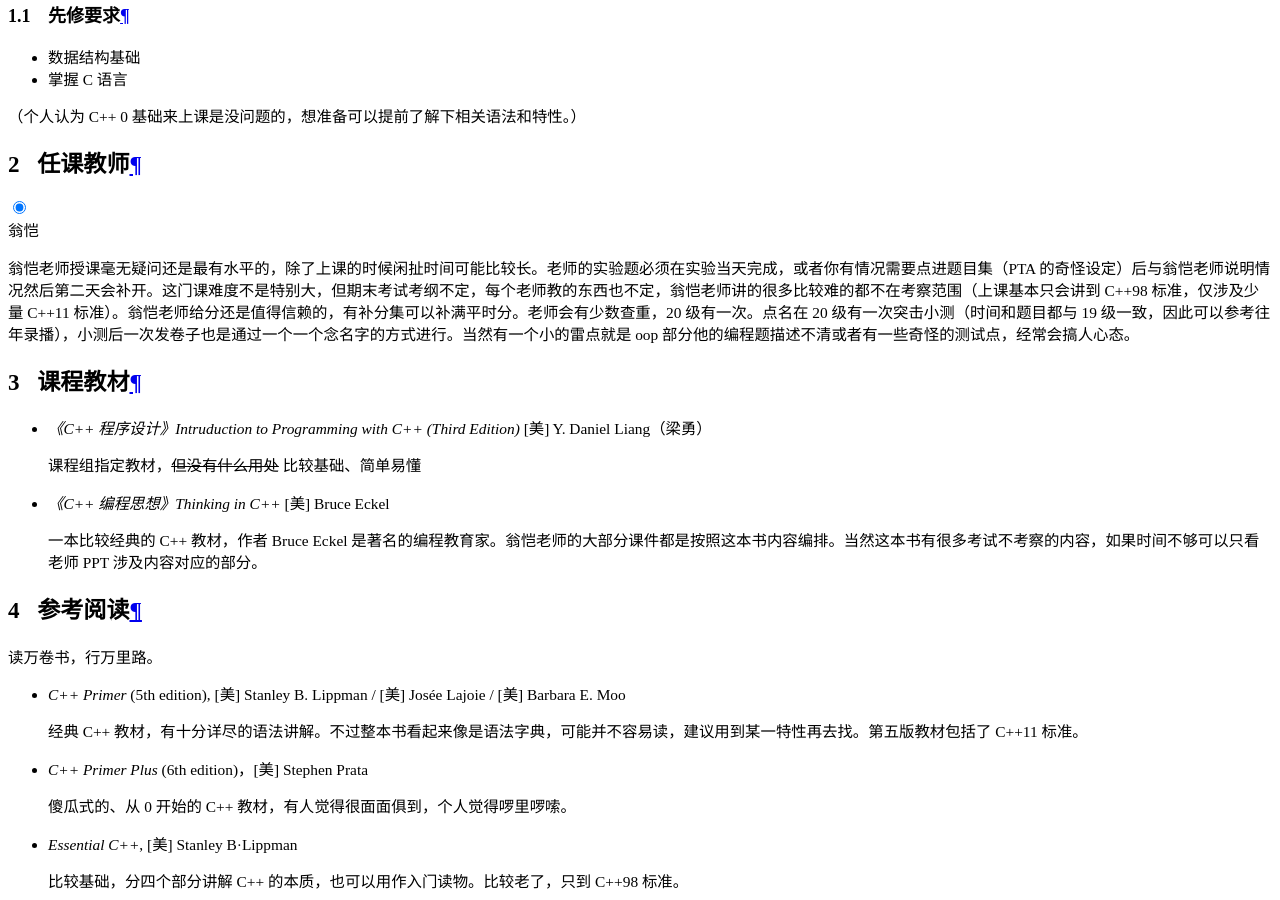
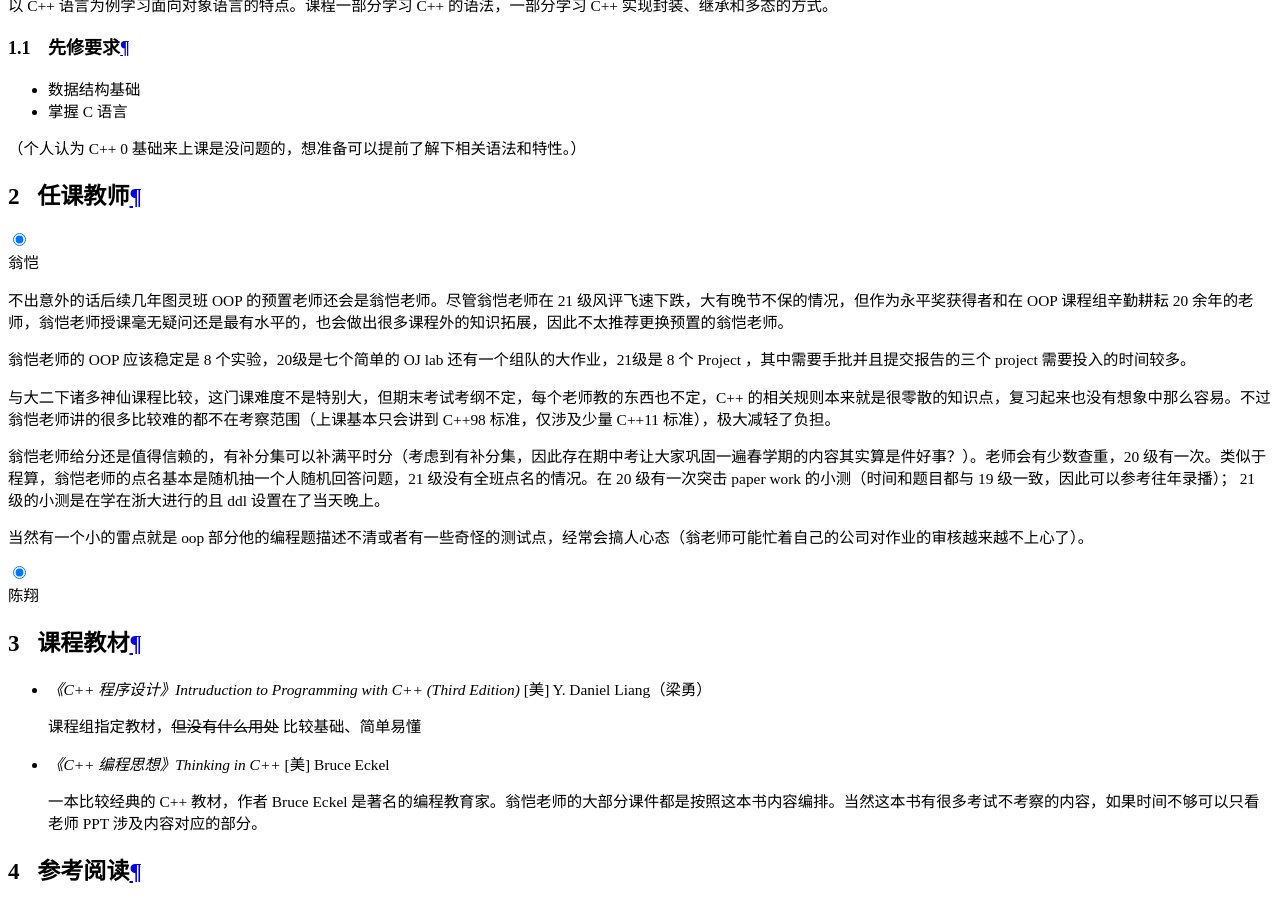
Before and after one commit to ZJU-Turing/TuringCourses, an MkDocs documentation site: the page built from docs/major_basic/object_oriented_programming/index.md, in a window 1280 px wide and 900 px high, scrolled down 17948 px. Built offline with MkDocs 1.6.1 and Material for MkDocs 9.7.7, drawn with Linux system fonts in a browser that asks for light colours; comment, search, counter and statistics services are not loaded; some of the changed text lies outside the part shown.

Commit message:
修改了ads和oop的部分内容，并补充了人工智能逻辑课程的相关内容

```diff
--- a/docs/major_basic/object_oriented_programming/index.md
+++ b/docs/major_basic/object_oriented_programming/index.md
@@ -21,7 +21,17 @@
 
 === "翁恺"
 
-   翁恺老师授课毫无疑问还是最有水平的，除了上课的时候闲扯时间可能比较长。老师的实验题必须在实验当天完成，或者你有情况需要点进题目集（PTA 的奇怪设定）后与翁恺老师说明情况然后第二天会补开。这门课难度不是特别大，但期末考试考纲不定，每个老师教的东西也不定，翁恺老师讲的很多比较难的都不在考察范围（上课基本只会讲到 C++98 标准，仅涉及少量 C++11 标准）。翁恺老师给分还是值得信赖的，有补分集可以补满平时分。老师会有少数查重，20 级有一次。点名在 20 级有一次突击小测（时间和题目都与 19 级一致，因此可以参考往年录播），小测后一次发卷子也是通过一个一个念名字的方式进行。当然有一个小的雷点就是 oop 部分他的编程题描述不清或者有一些奇怪的测试点，经常会搞人心态。
+   不出意外的话后续几年图灵班 OOP 的预置老师还会是翁恺老师。尽管翁恺老师在 21 级风评飞速下跌，大有晚节不保的情况，但作为永平奖获得者和在 OOP 课程组辛勤耕耘 20 余年的老师，翁恺老师授课毫无疑问还是最有水平的，也会做出很多课程外的知识拓展，因此不太推荐更换预置的翁恺老师。
+
+   翁恺老师的 OOP 应该稳定是 8 个实验，20级是七个简单的 OJ lab 还有一个组队的大作业，21级是 8 个 Project ，其中需要手批并且提交报告的三个 project 需要投入的时间较多。
+
+   与大二下诸多神仙课程比较，这门课难度不是特别大，但期末考试考纲不定，每个老师教的东西也不定，C++ 的相关规则本来就是很零散的知识点，复习起来也没有想象中那么容易。不过翁恺老师讲的很多比较难的都不在考察范围（上课基本只会讲到 C++98 标准，仅涉及少量 C++11 标准），极大减轻了负担。
+
+   翁恺老师给分还是值得信赖的，有补分集可以补满平时分（考虑到有补分集，因此存在期中考让大家巩固一遍春学期的内容其实算是件好事？）。老师会有少数查重，20 级有一次。类似于程算，翁恺老师的点名基本是随机抽一个人随机回答问题，21 级没有全班点名的情况。在 20 级有一次突击 paper work 的小测（时间和题目都与 19 级一致，因此可以参考往年录播）； 21 级的小测是在学在浙大进行的且 ddl 设置在了当天晚上。
+
+   当然有一个小的雷点就是 oop 部分他的编程题描述不清或者有一些奇怪的测试点，经常会搞人心态（翁老师可能忙着自己的公司对作业的审核越来越不上心了）。
+
+=== "陈翔"
 
 ## 课程教材
 
@@ -103,19 +113,30 @@
 ## 分数构成
 
 === "翁恺"
-    - quiz 5%
-    - Homework 10%
-    - 七个 Labs（一次上机期中考试） 15%
-    - 一个大 Project 15% team work（2 人一组）
-        - MUD 游戏
-        - 日记本
-        - 也可以是自己的题目
-        - 每个月都要上交进度报告，进度报告一般给 100，结题报告按实际情况给分，四次报告取平均
-    - 期中 5%
-    - 期末 50%
 
-    除此之外还会有补分集（3分），很多同学的平时分都是满分。
+    * 20 级分数构成
+        - quiz 5%
+        - Homework 10%
+        - 七个 Labs（一次上机期中考试） 15%
+        - 一个大 Project 15% team work（2 人一组）
+            - MUD 游戏
+            - 日记本
+            - 也可以是自己的题目
+            - 每个月都要上交进度报告，进度报告一般给 100，结题报告按实际情况给分，四次报告取平均
+        - 期中 5%
+        - 期末 50%
+
+    * 21 级分数构成
+        - quiz 5% （on 雪灾浙大 or paper work）
+        - Homework 16% (一周一个习题集，前两周不算分，最后计算所有题目集总分)
+        - 8 Lab/Project 24% （每个 project 3分）
+        - 期中 5% （90min，在实验课进行）
+        - 期末 50%
+
+    除此之外还会有补分集（20级3分，21级由于期中考过难有5分），很多同学的平时分都是满分。
+
+=== "陈翔"
 
 期末复习可以参考这个[课程资料仓库](https://github.com/RyanFcr/ZJU_Course/tree/main/%E5%A4%A7%E4%BA%8C%E6%98%A5%E5%A4%8F/%E9%9D%A2%E5%90%91%E5%AF%B9%E8%B1%A1%E7%A8%8B%E5%BA%8F%E8%AE%BE%E8%AE%A1OOP)。这门课期末考试不是很友好，除了之前说的大纲不确定外，部分老师命题水平实在有限，也有部分老师出题审核不严格出现漏洞。另外，C++ 语言本身就很复杂，而且考试可能会考到一些很细的语言特性，可能需要平时多注意。
 
-并且自从 2019 级春夏出现大量编译错误后人工批阅的情况后，接下来的学期都采取主观题形式写代码，然后由老师人工批阅。个人认为平常写代码是认真写的，然后特别注意部分地方的语法（例如 virtual 等）分数都不会差。当然不得不承认的一点是，数据库系统大作业 minisql 是一个复习 oop 的很好的练习。
+并且自从 2019 级春夏出现大量编译错误后人工批阅的情况后，接下来的学期都采取主观题形式写代码（也是写在 PTA ），然后由老师人工批阅。个人认为平常写代码是认真写的，然后特别注意部分地方的语法（例如 virtual 等）分数都不会差。当然不得不承认的一点是，数据库系统大作业 minisql 是一个复习 oop 的很好的练习。
--- a/mkdocs.yml
+++ b/mkdocs.yml
@@ -94,6 +94,7 @@ nav:
     - major_elective/index.md
     - 图像信息处理: major_elective/digital_image_processing/index.md
     - 脑启发人工智能导论: major_elective/brain_inspired_ai/index.md
+    - 人工智能逻辑: major_elective/ai_logic/index.md
     - 计算摄影学: major_elective/computational_photography/index.md
   - 短学期课程:
     - short_term/index.md
```
Also changed, not shown: docs/major_basic/advanced_data_structure/index.md (+10 -2 lines), docs/major_elective/ai_logic/index.md (added, +64 -0 lines), docs/major_elective/index.md (+2 -1 lines).
